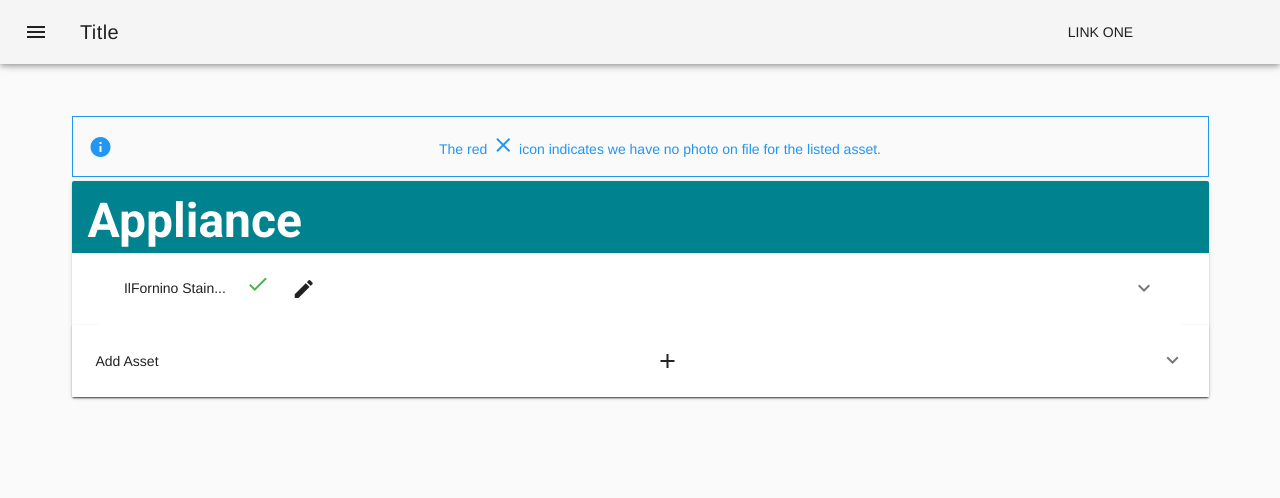
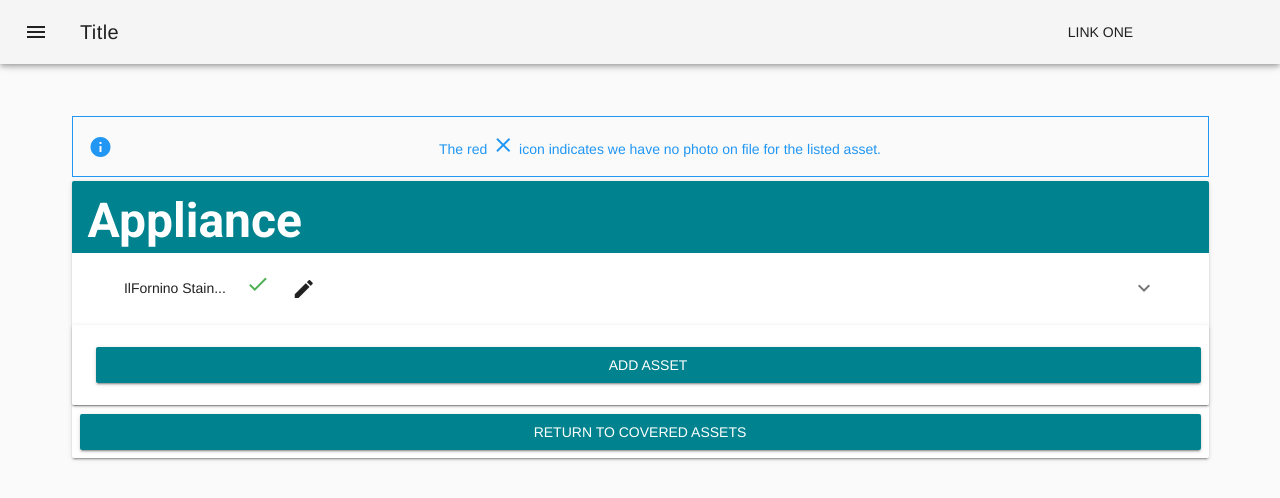
Before and after one commit to rewritehackathon/trude, a Vue app in the folder client/: page /assetCategory/Appliance in a window 1280 px wide. Shown: the top 498 px of the page. Built offline with nearby package versions, Linux system fonts and the light colour scheme.

Commit message:
added return to covered assets button

```diff
--- a/client/src/components/AddAssetForm.vue
+++ b/client/src/components/AddAssetForm.vue
@@ -64,10 +64,17 @@
           >
            </input> -->
         </v-flex>
+        <v-flex
+          xs12
+          md12
+          sm12
+          lg12
+        >
+          <v-btn color="primary" @click="handleAddAsset" >
+              Add Asset
+          </v-btn>
 
-        <v-btn @click="handleAddAsset" >
-            Add Asset
-        </v-btn>
+        </v-flex>
       </v-layout>
     </v-container>
   </v-form>
--- a/client/src/views/AssetCategory.vue
+++ b/client/src/views/AssetCategory.vue
@@ -62,18 +62,21 @@
                         </v-expansion-panel-content>
                     </v-expansion-panel>
 
-                    <v-expansion-panel readonly >
-                        <v-expansion-panel-content>
-                            <template v-slot:header >
-                                Add Asset
-                                <v-btn @click.stop="addNewAssetDialog" icon flat>
-                                    <v-icon right>
-                                        add
-                                    </v-icon>
+                    <v-card >
+                        <v-card-text>
+                            <template >
+                                <v-btn @click.stop="addNewAssetDialog" color="primary" >
+                                    Add Asset
                                 </v-btn>
                             </template>
-                        </v-expansion-panel-content>
-                    </v-expansion-panel>
+                        </v-card-text>
+                    </v-card>
+
+                    <v-divider></v-divider>
+                    <v-spacer></v-spacer>
+                    <v-card-actions>
+                      <v-btn color="primary" @click="returnToCoveredAssets" >Return to Covered Assets</v-btn>
+                    </v-card-actions>
 
                     </template>
 
@@ -167,6 +170,9 @@ export default {
     },
     addNewAssetDialog() {
       this.addNewAssetModal = true;
+    },
+    returnToCoveredAssets() {
+      this.$router.push("/coverages");
     }
   }
 };
```
